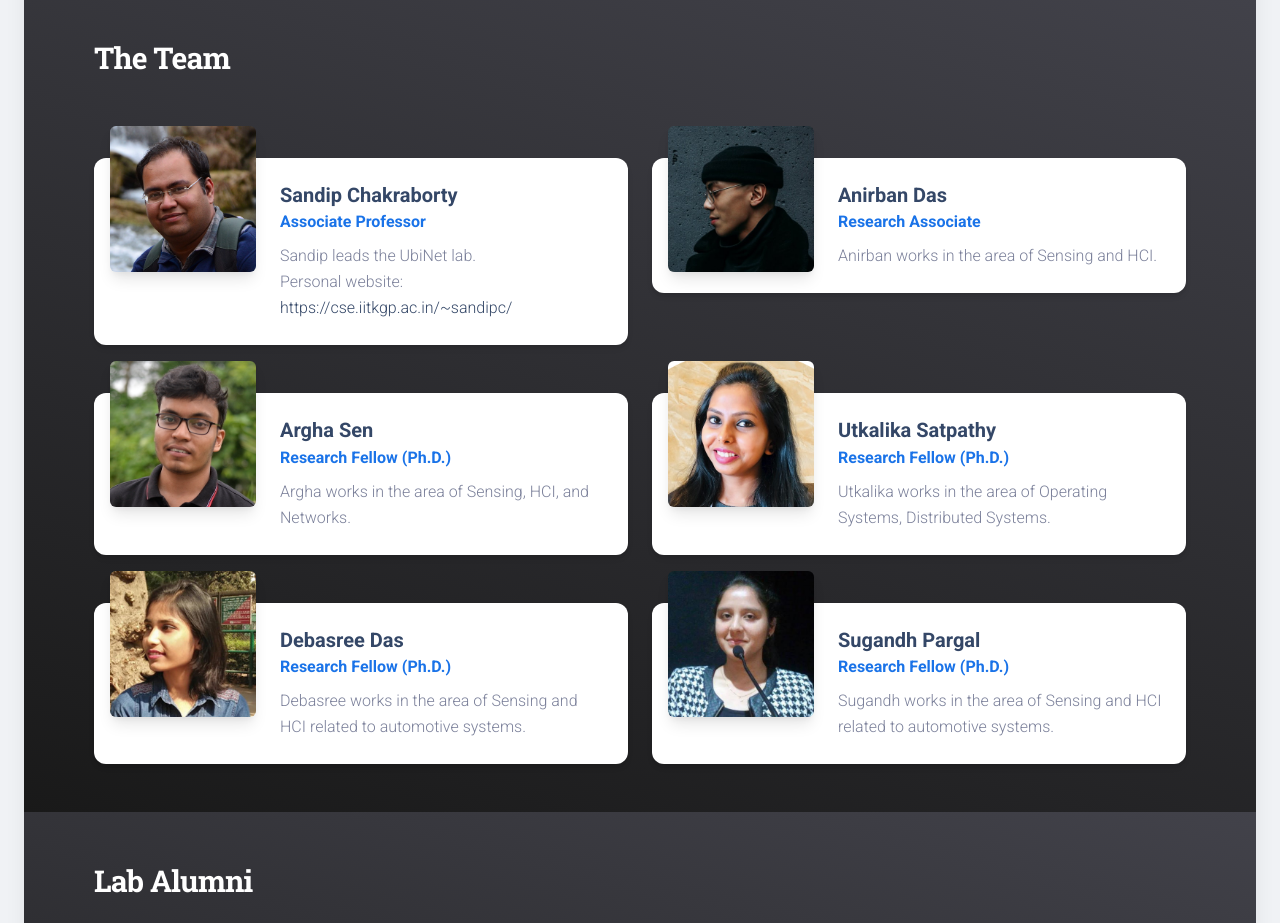
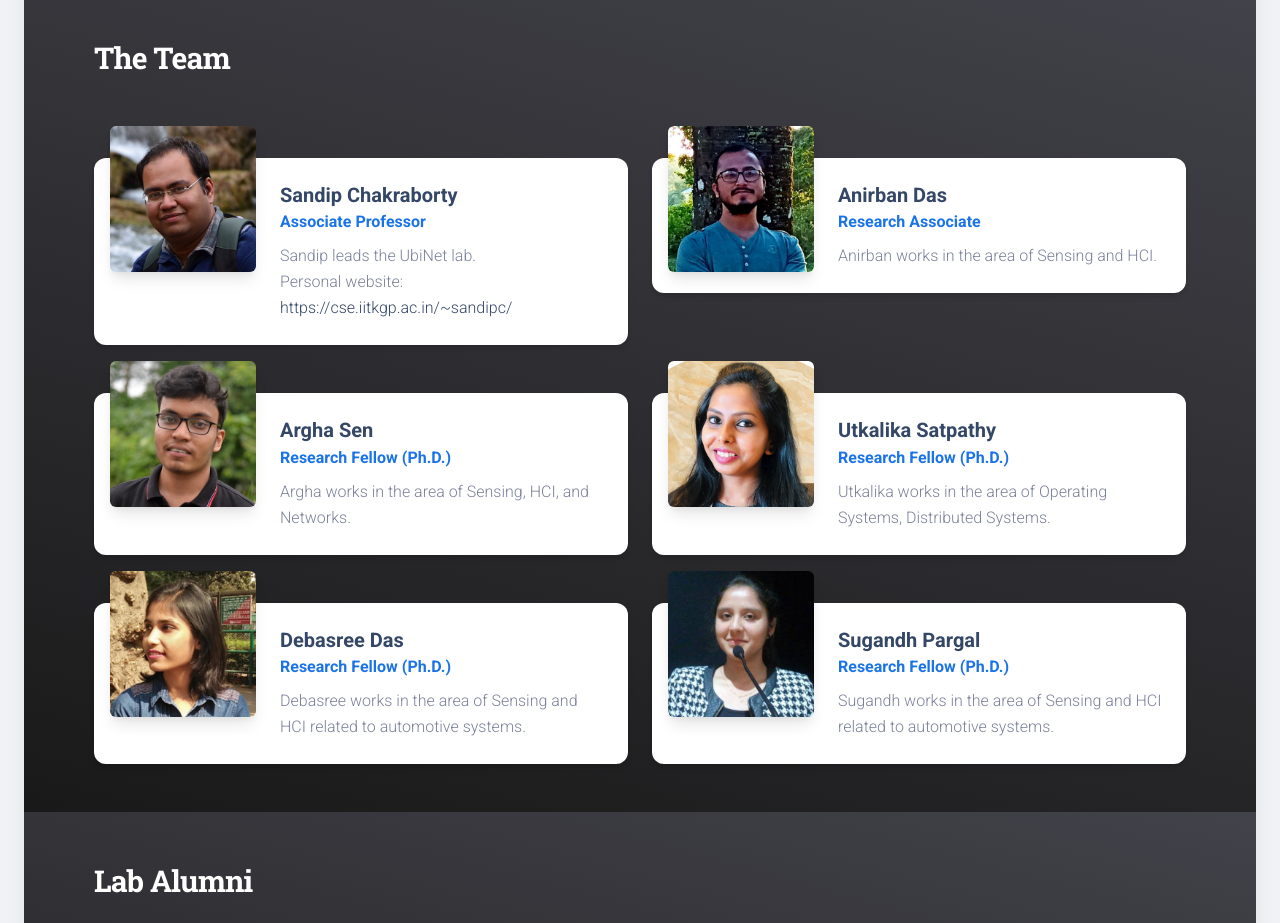
Before and after one commit to ghoshbishakh/unsl, a website: page index.html in a window 1280 px wide. Shown: the part 1420-2343 px from the top of the page. Drawn offline with Linux system fonts and the light colour scheme; some packages are replaced by stand-ins of ours.

Commit message:
Updated by Sandip

```diff
--- a/index.html
+++ b/index.html
@@ -539,7 +539,7 @@
                 <div class="col-lg-4 col-md-6 col-12 mt-n5">
                   <a href="javascript:;">
                     <div class="p-3 pe-md-0">
-                      <img class="w-100 border-radius-md shadow-lg" src="assets/img/bruce-mars.jpg" alt="image">
+                      <img class="w-100 border-radius-md shadow-lg" src="assets/img/member/anirban.jpeg" alt="image">
                     </div>
                   </a>
                 </div>
```
Also changed, not shown: assets/img/member/anirban.jpeg (added).
